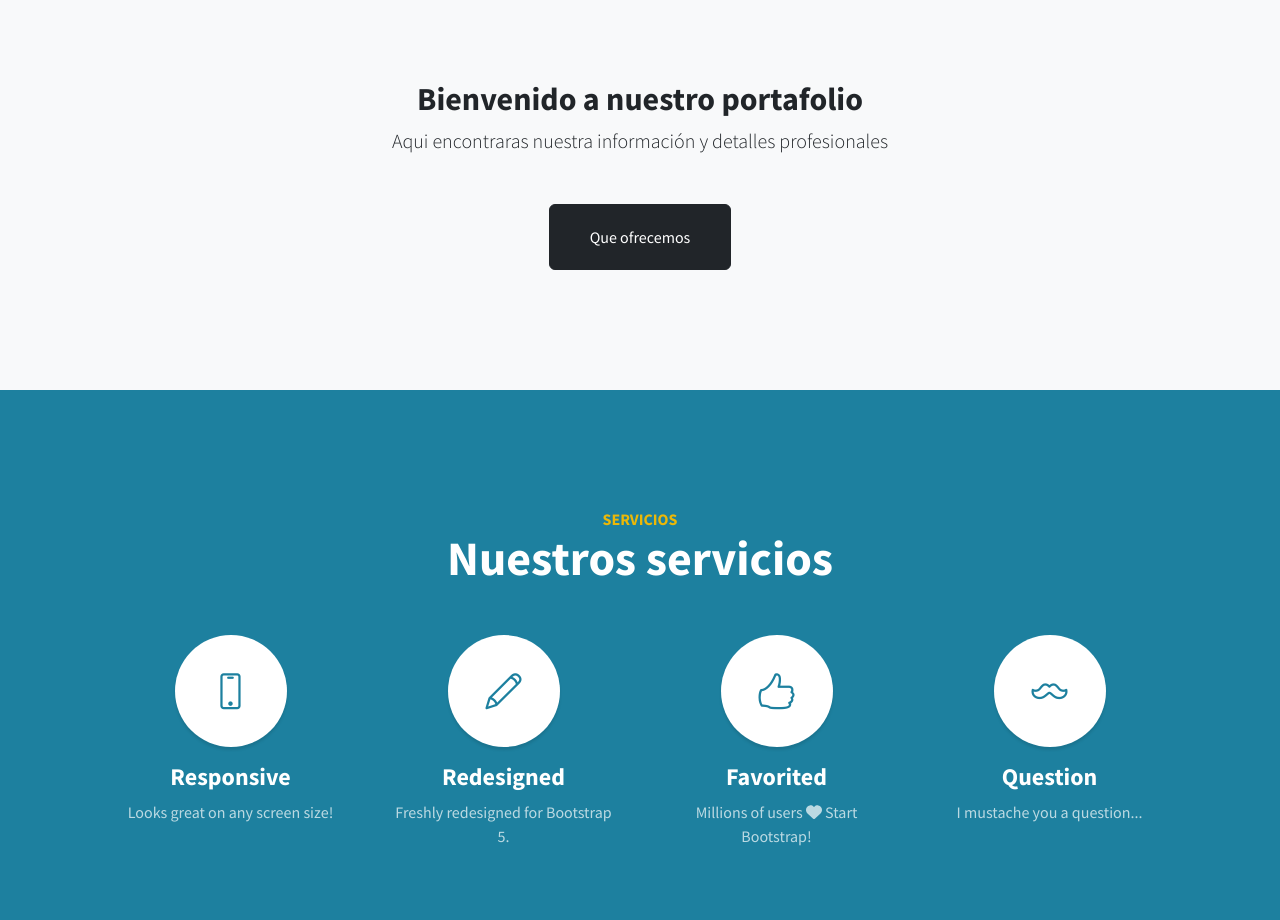
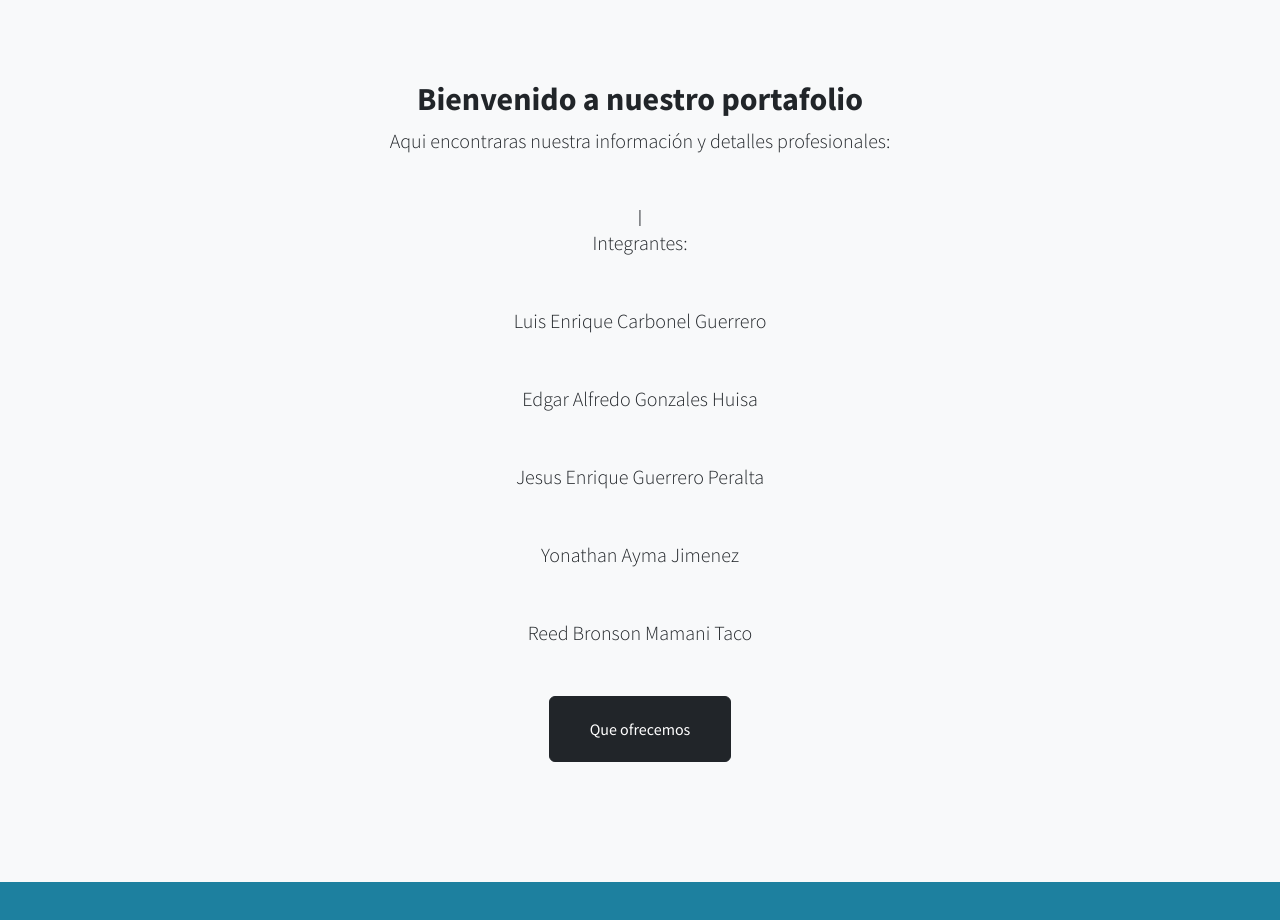
Before and after one commit to ReedMamani/Portada-Grupal, a plain HTML site: page index.html in a window 1280 px wide. Shown: the part 840-1760 px from the top of the page. Drawn offline with nearby package versions, Linux system fonts and the light colour scheme.

Commit message:
Update index.html

```diff
--- a/index.html
+++ b/index.html
@@ -49,6 +49,8 @@
             <div class="container px-4 px-lg-5 text-center">
                 <h1 class="mb-1">Construcción de Software</h1>
                 <h3 class="mb-5"><em>Grupo F - NRC 23731</em></h3>
+                <h3 class="mb-5"><em>Profesor: Amir Fernando Mamdouh Garcia</em></h3>
+
                 <a class="btn btn-primary btn-xl" href="#about">Conocer mas</a>
             </div>
         </header>
@@ -59,9 +61,30 @@
                     <div class="col-lg-10">
                         <h2>Bienvenido a nuestro portafolio</h2>
                         <p class="lead mb-5">
-                            Aqui encontraras nuestra información y detalles profesionales
+                            Aqui encontraras nuestra información y detalles profesionales:
+                        </p>
+                        <p>    </p>
+                    |    <p class="lead mb-5">
+                            Integrantes:
+                        </p>
+                        <p class="lead mb-5">
+                            Luis Enrique Carbonel Guerrero
+                        </p>
+                        <p class="lead mb-5">
+                            Edgar Alfredo Gonzales Huisa
+                        </p>
+                        <p class="lead mb-5">
+                          Jesus Enrique Guerrero Peralta
+                        </p>
+                        <p class="lead mb-5">
+                           Yonathan Ayma Jimenez
+                        </p>
+                        <p class="lead mb-5">
+                           Reed Bronson Mamani Taco
+                        </p>
 
-                        </p>
+
+
                             <a class="btn btn-dark btn-xl" href="#services">Que ofrecemos</a>
                     </div>
                 </div>
```
